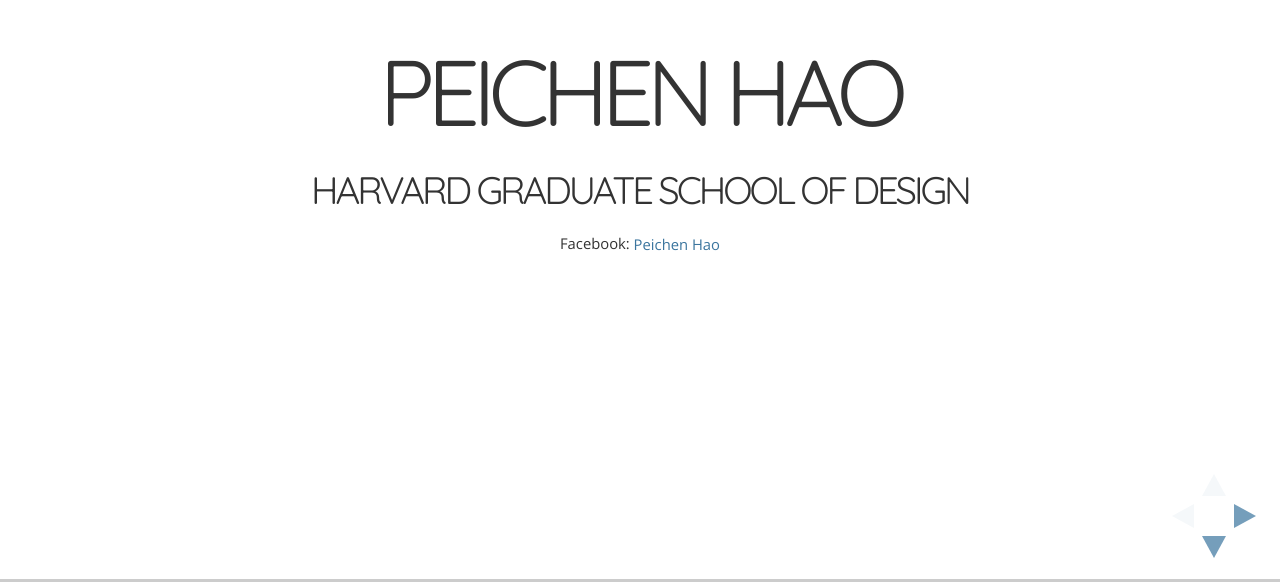
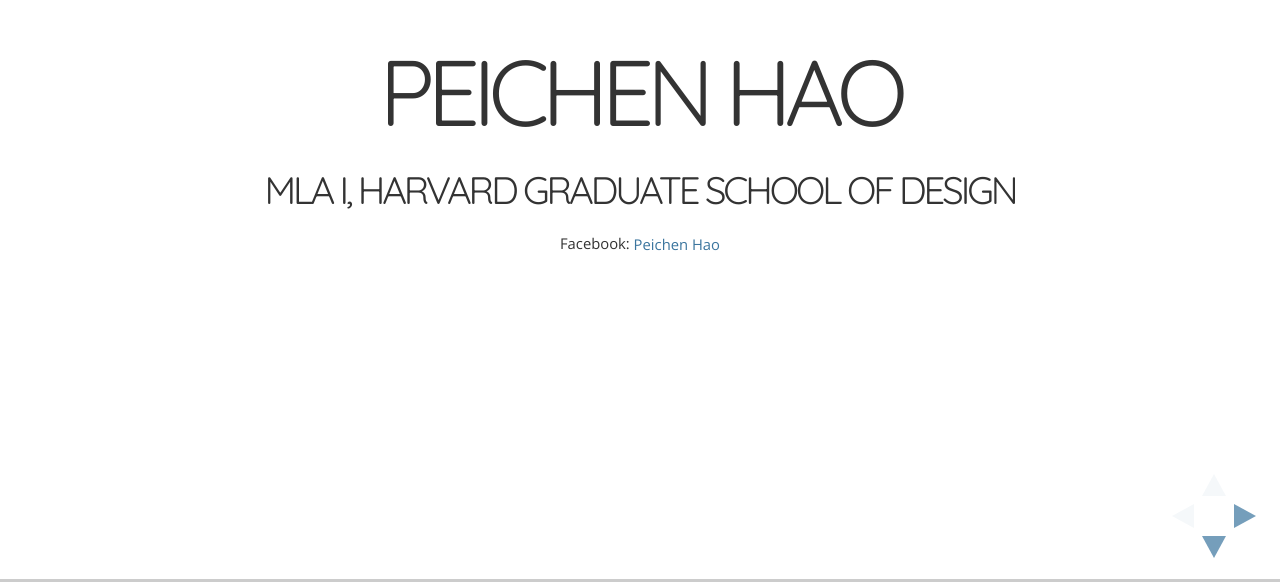
Before and after one commit to sunnylinmy/pchao.github.io, a website: page index.html in a window 1280 px wide. Shown: the part 218-800 px from the top of the page. Drawn offline with nearby package versions, Linux system fonts and the light colour scheme.

Commit message:
Title Change

```diff
--- a/index.html
+++ b/index.html
@@ -47,7 +47,7 @@
 				<section>
 					<section>
 						<h1>Peichen Hao</h1>
-					<h3>Harvard Graduate School of Design</h3>
+					<h3>MLA I, Harvard Graduate School of Design</h3>
 					<p>
 						<small>Facebook: <a href="https://www.facebook.com/peichen.hao">Peichen Hao</a></small>
 					</p>
```
